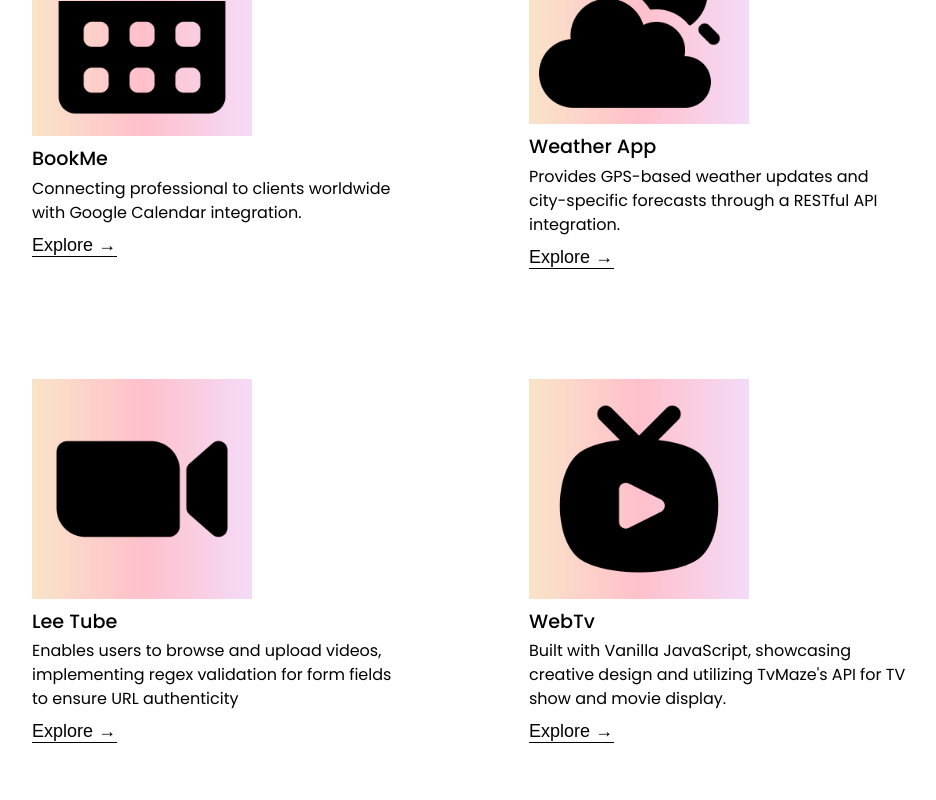
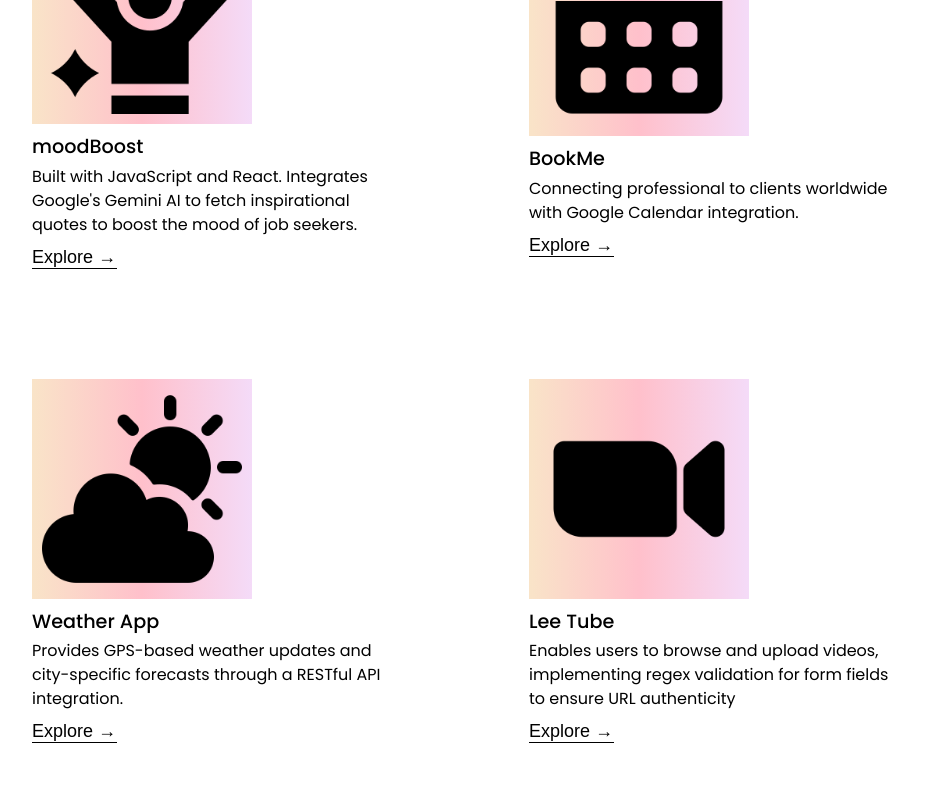
Before and after one commit to karleenmsrichards/portfolio-react, a React (Create React App) app: page / in a window 1280 px wide. Shown: the part 1480-2280 px from the top of the page, without its empty margins (186-1122 px from the left). Built offline with nearby package versions, Linux system fonts and the light colour scheme; a web font is replaced by a local one.

Commit message:
add moodBoost project to project list

```diff
--- a/src/components/ProjectCard.jsx
+++ b/src/components/ProjectCard.jsx
@@ -4,7 +4,7 @@
 import bookMeIcon from "../images/appointment-icon.webP";
 import weatherIcon from "../images/weather-icon.webP";
 import leetubeIcon from "../images/video-icon.webP";
-import webTvIcon from "../images/tv-icon.webP";
+import moodBoostIcon from "../images/moodBoost-icon.png";
 
 export const ProjectCard = ({ image, title, description, skills, technology, githubLink, siteLink }) => {
   const [showPopup, setShowPopup] = useState(false);
@@ -14,10 +14,10 @@
   };
 
   const imageMap = {
+    moodBoostIcon: moodBoostIcon,
     bookMeIcon: bookMeIcon,
     weatherIcon: weatherIcon,
-    leetubeIcon: leetubeIcon,
-    webTvIcon: webTvIcon,
+    leetubeIcon: leetubeIcon
   };
 
   return (
--- a/src/javascriptProjects.json
+++ b/src/javascriptProjects.json
@@ -1,4 +1,13 @@
 [
+    {
+        "image": "moodBoostIcon",
+        "title": "moodBoost",
+        "description": "Built with JavaScript and React. Integrates Google's Gemini AI to fetch inspirational quotes to boost the mood of job seekers.",
+        "technology": "JavaScript, React, RESTful API, Custom CSS3, ",
+        "skills": "Problem solving, Debugging, Self Learner",
+        "githubLink": "https://github.com/karleenmsrichards/karleenmsrichards-quotes-site.git",
+        "siteLink": "https://karleenmsrichards-quotes-site-1.onrender.com"
+    },
     {
         "image": "bookMeIcon",
         "title": "BookMe",
@@ -25,14 +34,5 @@
         "skills": "Self-motivation, Adaptability, Time Management",
         "githubLink": "https://github.com/karleenmsrichards/Full-Stack-Portfolio-Assessment",
         "siteLink": "https://video-client-side-espj.onrender.com/"
-    },
-    {
-        "image": "webTvIcon",
-        "title": "WebTv",
-        "description": "Built with Vanilla JavaScript, showcasing creative design and utilizing TvMaze's API for TV show and movie display.",
-        "technology": "HTML5, Custom CSS, JavaScript, RESTful API.",
-        "skills": "Problem solving, Debugging, Creativity",
-        "githubLink": "https://github.com/karleenmsrichards/tv-show-dom-Portfolio",
-        "siteLink": "https://cyf-karleenmsrichards-tv.netlify.app/"
     }
 ]
```
Also changed, not shown: src/images/moodBoost-icon.png (added).
